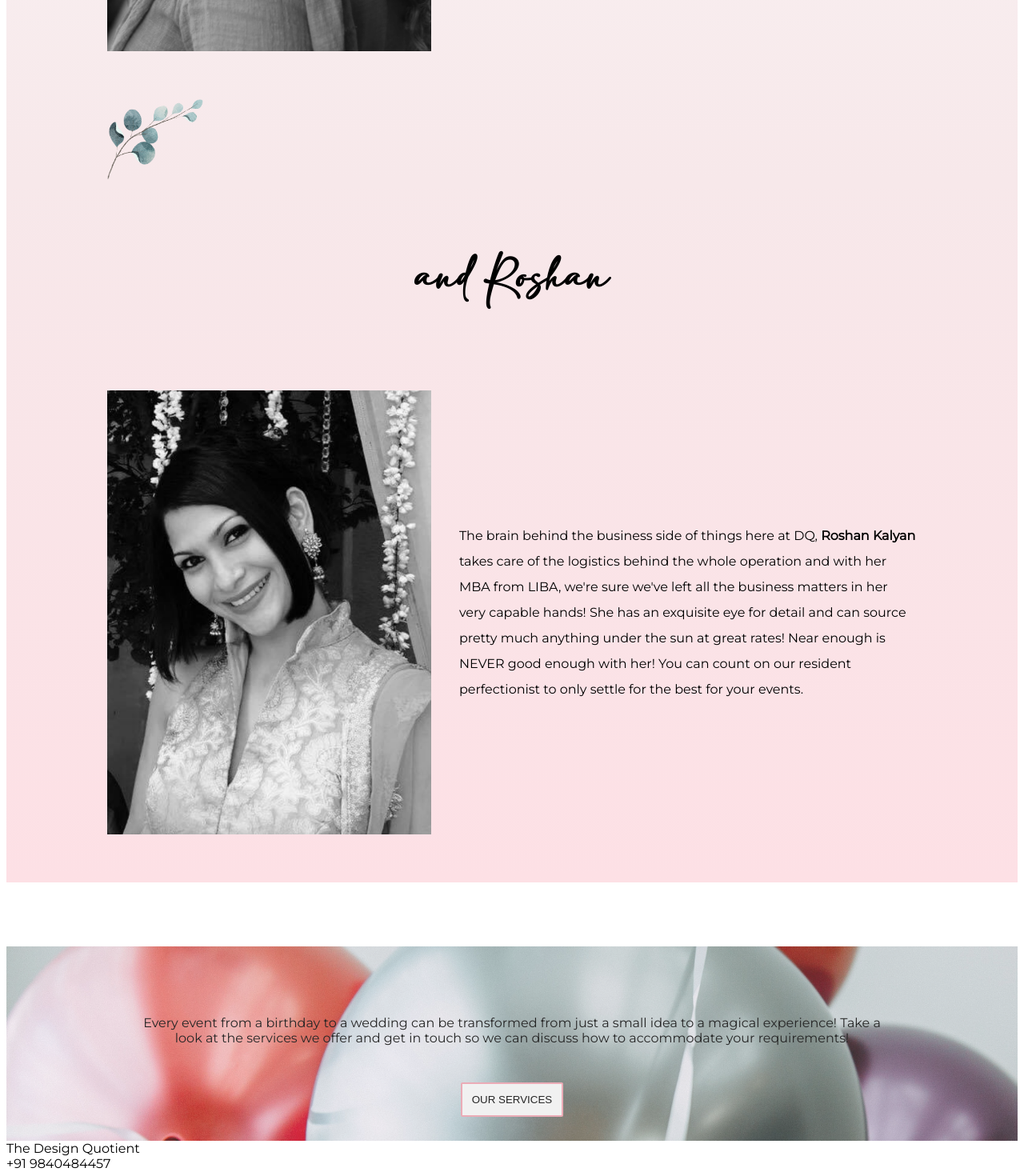
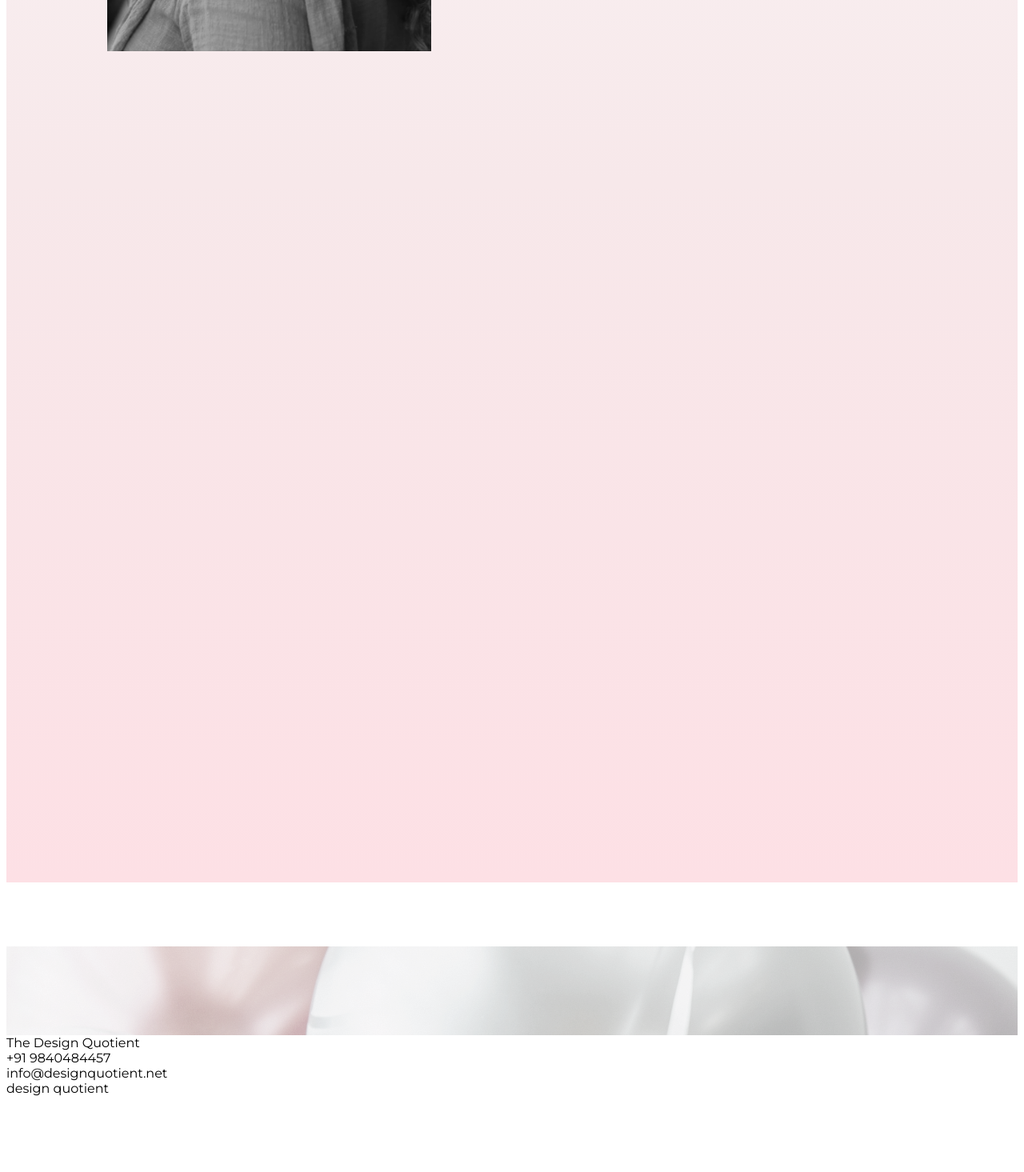
Before and after one commit to lokeshn011101/dq-website, a Next.js app: page /about in a window 1280 px wide. Shown: the part 960-2425 px from the top of the page at 80% size. Built offline with nearby package versions, Linux system fonts and the light colour scheme.

Commit message:
Add AOS to about page

```diff
--- a/pages/about.js
+++ b/pages/about.js
@@ -1,17 +1,23 @@
-import React from "react";
+import React, {useEffect} from "react";
 import styles from "../styles/About.module.css";
-import Link from 'next/link';
+import QuoteTile from "../components/QuoteTile";
+import AOS from "aos";
 
 const About = () => {
+  useEffect(() => {
+    AOS.init({
+      duration: 1000,
+    });
+  }, []);
   return (
     <div>
       <div className={styles.bg}>
         <div className={styles.container}>
-          <h1 className={styles.title}>Meet Dhiya</h1>
+          <h1 className={styles.title} data-aos="fade-right">Meet Dhiya</h1>
           <div className={styles.person}>
-            <img src="/diya.png" className={styles.image} />
+            <img src="/diya.png" className={styles.image} data-aos="fade-up"/>
             <div className={styles.content}>
-              <p>
+              <p data-aos="fade-up">
                 Each event is carefully designed and coordinated by our founder{" "}
                 <span className={styles.bold}>Dhiya D’Rosario </span>
                 Her strength is to take care of all the little things you hadn’t
@@ -30,12 +36,12 @@ const About = () => {
               </p>
             </div>
           </div>
-          <img src="/flow2.png" className={styles.leaf} />
-          <h1 className={styles.title}>and Roshan</h1>
+          <img src="/flow2.png" className={styles.leaf} data-aos="fade-in"/>
+          <h1 className={styles.title} data-aos="fade-left">and Roshan</h1>
           <div className={styles.person}>
-          <img src="/roshan.png" className={styles.image} />
+          <img src="/roshan.png" className={styles.image} data-aos="fade-down" data-aos-duration="2000"/>
             <div className={styles.content}>
-              <p>
+              <p data-aos="fade-down">
                 The brain behind the business side of things here at DQ,{" "}
                 <span className={styles.bold}>Roshan Kalyan </span> takes care
                 of the logistics behind the whole operation and with her MBA
@@ -51,14 +57,15 @@ const About = () => {
         </div>
       </div>
       <div className={styles.servicecontainer}>
-        <div className={styles.service}>
-          <p>
-            Every event from a birthday to a wedding can be transformed from
-            just a small idea to a magical experience! Take a look at the
-            services we offer and get in touch so we can discuss how to
-            accommodate your requirements!
-          </p>
-          <Link href="/services"><button className={styles.button}>OUR SERVICES</button></Link>
+        <div>
+          <QuoteTile
+            data_aos_text="fade-down"
+            data_aos_button="fade-up"
+            data_aos_button-delay="250"
+            text="Every event from a birthday to a wedding can be transformed from just a small idea to a magical experience! Take a look at the
+services we offer and get in touch so we can discuss how to accommodate your requirements!"
+            buttext="OUR SERVICES"
+          />
         </div>
       </div>
     </div>
```
